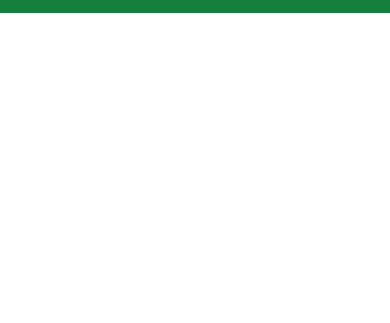
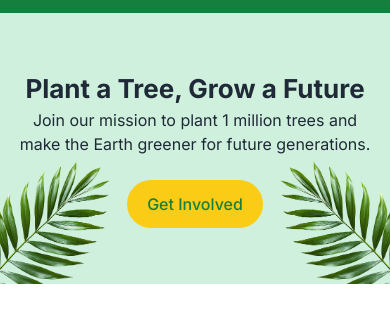
Before and after one commit to rakeebhasan09/green-earth, a plain HTML site: page index.html in a window 390 px wide. Shown: the part 67-390 px from the top of the page. Drawn offline with nearby package versions, Linux system fonts and the light colour scheme.

Commit message:
Hero section added with responsiveness for all devices.

```diff
--- a/index.html
+++ b/index.html
@@ -27,8 +27,11 @@
 		<style>
 			* {
 				box-sizing: border-box;
+			}
+			body {
 				font-family: "Inter", sans-serif;
 				font-size: 16px;
+				font-weight: 400;
 			}
 			.geist {
 				font-family: "Geist", sans-serif;
@@ -38,6 +41,9 @@
 				margin: auto;
 				padding-right: 15px;
 				padding-left: 15px;
+			}
+			button {
+				cursor: pointer;
 			}
 		</style>
 	</head>
@@ -70,7 +76,7 @@
 							</div>
 							<ul
 								tabindex="0"
-								class="menu menu-sm dropdown-content bg-base-100 rounded-box z-1 mt-3 w-52 p-2 shadow"
+								class="menu menu-sm dropdown-content rounded-box z-1 mt-3 w-52 p-2 shadow"
 							>
 								<li>
 									<a class="text-[16px] font-medium">
@@ -125,7 +131,60 @@
 		<!-- Header Area End -->
 
 		<!-- Main Area Start -->
-		<main></main>
+		<main>
+			<!-- Hero Area Start -->
+			<section class="hero-area bg-[#CFF0DC] overflow-hidden">
+				<div class="container">
+					<div
+						class="hero-wrrper relative py-14 md:py-16 xl:py-[100px]"
+					>
+						<!-- Left Leaf -->
+						<div
+							class="left-leaf absolute -left-20 md:-left-10 lg:-left-20 xl:-left-32 bottom-0"
+						>
+							<img
+								class="w-48 md:w-[250px] lg:w-[300px] xl:w-[450px] 2xl:w-full"
+								src="images/hero-left-leaf.png"
+								alt="Hero Area Left Leaf"
+							/>
+						</div>
+						<!-- Right Leaf -->
+						<div
+							class="right-leaf absolute -right-20 md:-right-10 lg:-right-20 xl:-right-32 bottom-0"
+						>
+							<img
+								class="w-48 md:w-[250px] lg:w-[300px] xl:w-[450px] 2xl:w-full"
+								src="images/hero-right-leaf.png"
+								alt="Hero Area Right Leaf"
+							/>
+						</div>
+
+						<!-- Hero Content -->
+						<div>
+							<h1
+								class="text-[#1F2937] text-[26px] md:text-[40px] lg:text-[48px] font-bold text-center"
+							>
+								Plant a Tree, Grow a Future
+							</h1>
+							<p
+								class="max-w-[583px] mx-auto text-[#1F2937] text-center"
+							>
+								Join our mission to plant 1 million trees and
+								make the Earth greener for future generations.
+							</p>
+							<div class="text-center mt-6">
+								<button
+									class="text-[#15803D] font-medium py-3 px-5 bg-[#FACC15] rounded-full"
+								>
+									Get Involved
+								</button>
+							</div>
+						</div>
+					</div>
+				</div>
+			</section>
+			<!-- Hero Area End -->
+		</main>
 		<!-- Main Area End -->
 
 		<!-- Footer Area Start -->
```
Also changed, not shown: images/hero-left-leaf.png (added), images/hero-right-leaf.png (added).
